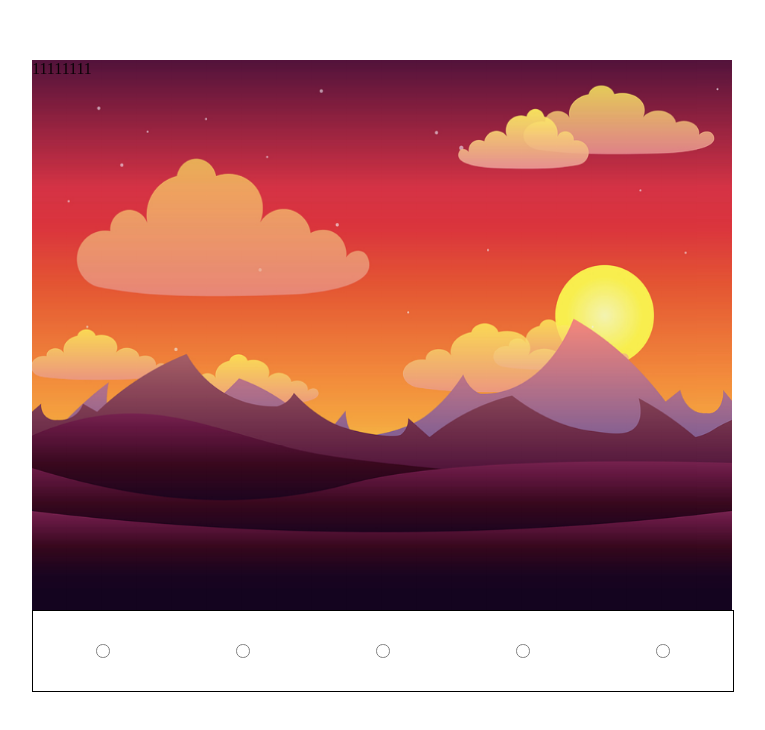
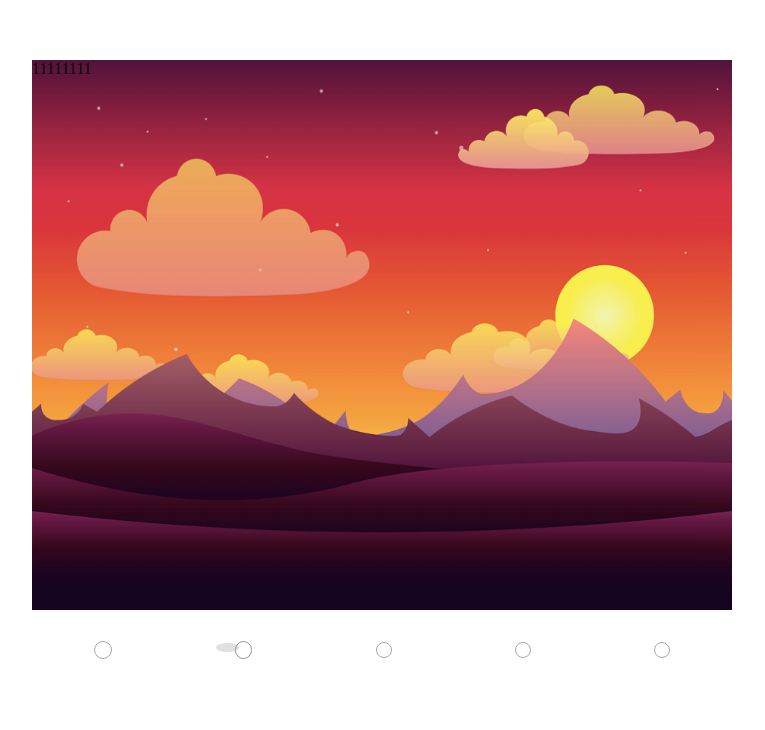
Before and after one commit to DenysMakarov/Slider-remaster, a website built with webpack: page src/index.html in a window 1280 px wide. Shown: the part 140-870 px from the top of the page, without its empty margins (76-841 px from the left). Built offline with nearby package versions, Linux system fonts and the light colour scheme.

Commit message:
almost completed

```diff
--- a/src/index.html
+++ b/src/index.html
@@ -24,10 +24,9 @@
     <div class="background_ms" data-path_img="img/day__5.jpg">
         <div class="desc_ms ссс">555555555</div>
     </div>
-
-
 </div>
 
+<div class="before"></div>
 
 
 
--- a/src/js/main.js
+++ b/src/js/main.js
@@ -194,10 +194,18 @@
                         }, timeOfChange + timeDefault)
                     }
 
+
+                    btn[0].classList.add("btn_active_ms");
+
                     setTimeout(function () {
                         btnBlock[0].style.zIndex = 1
                         for (let q = 0; q < btn.length; q++) {
-                            btn[q].style.animationName = "btn_enable_ms"
+                            btn[q].classList.remove("btn_disable_ms");
+                            btn[q].classList.add("btn_enable_ms");
+
+                            if (btn[q].dataset.pugnumber == +countImageS) {
+                                btn[countImageS].classList.add("btn_active_ms");
+                            }
                         }
                     }, timeOfChange + 500);
 
@@ -210,6 +218,7 @@
 
                     let startPlay = function (countImg) {
                         countImageS = +countImg;
+
                         for (let q = 0; q < firstSlidesLine.length; q++) {
                             firstSlidesLine[q].style.opacity = 0;
                             firstSlidesLine[q].style.animationName = "none";
@@ -223,17 +232,48 @@
                         interval = setInterval(function () {
                             desc[countImageS].style.opacity = 0;
                             desc[countImageS].style.zIndex = 0;
-                            btnBlock[0].style.zIndex = 1000000;
+                            btnBlock[0].style.zIndex = 1000;
+
                             for (let c = 0; c < btn.length; c++) {
-                                btn[c].style.animationName = "btn_disable_ms"
+                                btn[c].classList.remove("btn_enable_ms");
+                                btn[c].classList.remove("btn_active_ms");
+                                btn[c].classList.add("btn_disable_ms");
+
+                                // if (countImageS < btn.length){
+                                //     if (btn[c].dataset.pugnumber == +countImageS) {
+                                //         btn[countImageS].classList.remove("btn_active_ms");        //// little pug
+                                //         btn[countImageS + 1].classList.add("btn_active_ms");
+                                //     }
+                                // }
+                                //
+                                // else if (countImageS == 2) {
+                                //     btn[c].classList.remove("btn_active_ms");
+                                //     btn[0].classList.add("btn_active_ms");
+                                // }
+                            }
+
+                            if (countImageS < btn.length-1) {
+                                btn[countImageS].classList.remove("btn_active_ms");        //// little pug
+                                btn[countImageS + 1].classList.add("btn_active_ms");
+                            }
+                            if (countImageS == btn.length - 1) {
+                                btn[0].classList.add("btn_active_ms");
                             }
 
                             setTimeout(function () {
                                 desc[countImageS].style.opacity = 1;
                                 desc[countImageS].style.zIndex = 10000000000;
                                 btnBlock[0].style.zIndex = 1;
+
                                 for (let c = 0; c < btn.length; c++) {
-                                    btn[c].style.animationName = "btn_enable_ms"
+                                    btn[c].classList.remove("btn_disable_ms");
+                                    btn[c].classList.remove("btn_active_ms");
+                                    btn[c].classList.add("btn_enable_ms")
+
+                                    if (btn[c].dataset.pugnumber == +countImageS) {  //// big pug
+                                        btn[c].classList.add("btn_active_ms");
+                                    }
+
                                 }
                             }, timeOfChange + 700);
 
@@ -256,7 +296,6 @@
                             if (countImageS == imgPath.length) {
                                 countImageS = 0
                             }
-
                         }, timeOfChange + timeDefault);
                         return this
                     };
@@ -268,6 +307,15 @@
                             desc[countImg].style.opacity = 1
                             desc[countImg].style.zIndex = 100000000
                             btnBlock[0].style.zIndex = 1
+
+                            for (let c = 0; c < btn.length; c++) {
+                                btn[c].classList.remove("btn_disable_ms");
+                                btn[c].classList.remove("btn_active_ms");
+                                btn[c].classList.add("btn_enable_ms");
+                            }
+                            if (btn[countImageS].dataset.pugnumber == countImageS){
+                                btn[countImageS].classList.add("btn_active_ms");
+                            }
 
                         }, timeOfChange + 500);  //// +700 ???
 
@@ -283,6 +331,12 @@
                             desc[countImageS].style.zIndex = 0;
                             btnBlock[0].style.zIndex = 1000000;
 
+                            for (let c = 0; c < btn.length; c++) {
+                                btn[c].classList.remove("btn_enable_ms");
+                                btn[c].classList.remove("btn_active_ms");
+                                btn[c].classList.add("btn_disable_ms")
+                            }
+                            e.target.classList.add("btn_active_ms")
 
                             boxS[0].style.backgroundImage = `url(${imgPath[countImageS].dataset.path_img})`;
                             countImageS = e.target.dataset.pugnumber;
@@ -411,7 +465,7 @@ LineSlider.findSlider("box_1")
 //     .speed(0.1)
 //     .animationName("StepToRight")
 //     .play();
-// // //
+// // // //
 // LineSlider.findSlider("box")
 //     .time(3000)
 //     .speed(0.1)
--- a/src/scss/modules/keyframes.scss
+++ b/src/scss/modules/keyframes.scss
@@ -207,26 +207,3 @@
     opacity: 1;
   }
 }
-
-
-@keyframes btn_enable_ms {
-  0%{
-    width: 0.5rem;
-    height: 0.5rem;
-  }
-  100%{
-    width: 1rem;
-    height: 1rem;
-  }
-}
-
-@keyframes btn_disable_ms {
-  0%{
-    width: 1rem;
-    height: 1rem;
-  }
-  100%{
-    width: 0.5rem;
-    height: 0.5rem;
-  }
-}
--- a/src/scss/modules/slider_box.scss
+++ b/src/scss/modules/slider_box.scss
@@ -126,8 +126,6 @@
   display: flex;
   justify-content: space-around;
   align-items: center;
-  border: 1px solid black;
-
 }
 
 .pagination_block_cover_ms{
@@ -140,13 +138,71 @@
 
 .pagination_btn_ms{
   position: relative;
-  width: 0.5rem;
-  height: 0.5rem;
+  width: 1rem;
+  height: 1rem;
   z-index: 100;
   cursor: pointer;
-  border-radius: 50%;
+  border-radius: 100%;
   border: 1px solid grey;
   animation-duration: 0.3s;
   animation-fill-mode: forwards;
+  animation-direction: normal;
+  transition: .3s;
+  opacity: 0.5;
+  -webkit-box-sizing: border-box;
+  -moz-box-sizing: border-box;
+  box-sizing: border-box;
+
+
+  &::before {
+    content: '';
+    width: 180%;
+    height: 0.5rem;
+    background: grey;
+    margin-left: -300%;
+    transition: 0.5s;
+    border-radius: 50%;
+    opacity: 0;
+  }
 
 }
+
+
+.btn_disable_ms {
+  width: 1rem;
+  height: 1rem;
+  border: 1px solid grey;
+  opacity: 0.5;
+}
+.btn_enable_ms{
+  width: 1rem;
+  height: 1rem;
+  opacity: 1;
+}
+.btn_active_ms {
+  width: 1.3rem;
+  height: 1.3rem;
+  display: flex;
+  justify-content: center;
+  transition: .5s;
+
+  &::before {
+    content: '';
+    width: 50%;
+    margin-left: 0px;
+    opacity: 1;
+    margin-top: 20%;
+    width: 60%;
+    height: 60%;
+  }
+
+
+
+}
+.btn_disactive_ms{
+  width: 1rem;
+  height: 1rem;
+  display: flex;
+  justify-content: center;
+  transition: .5s;
+}
```
